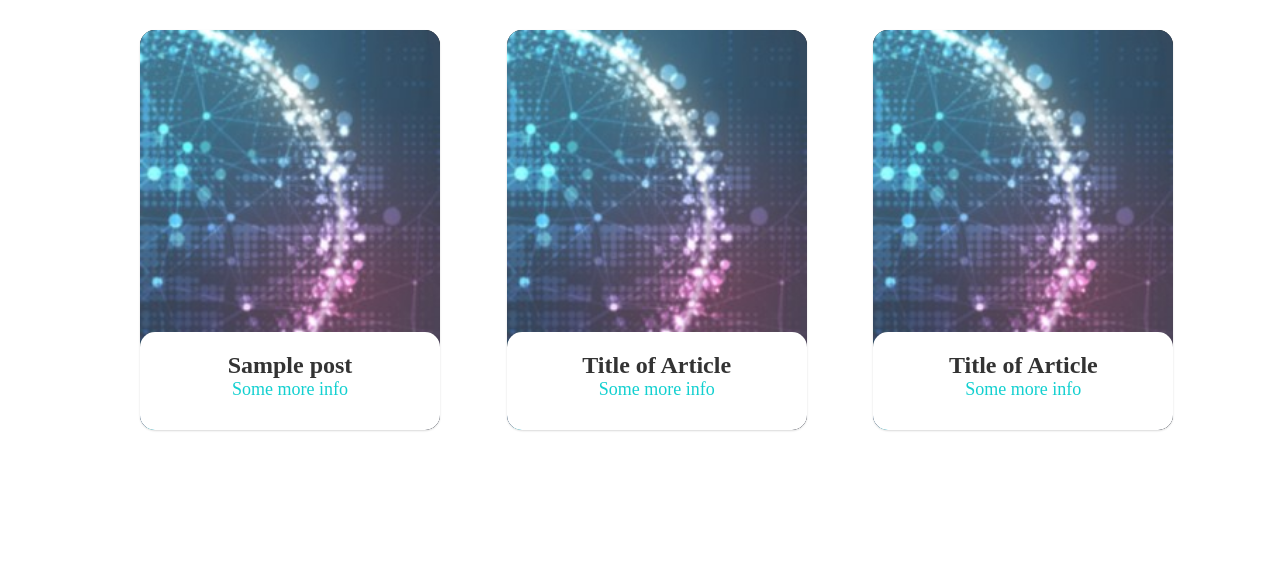
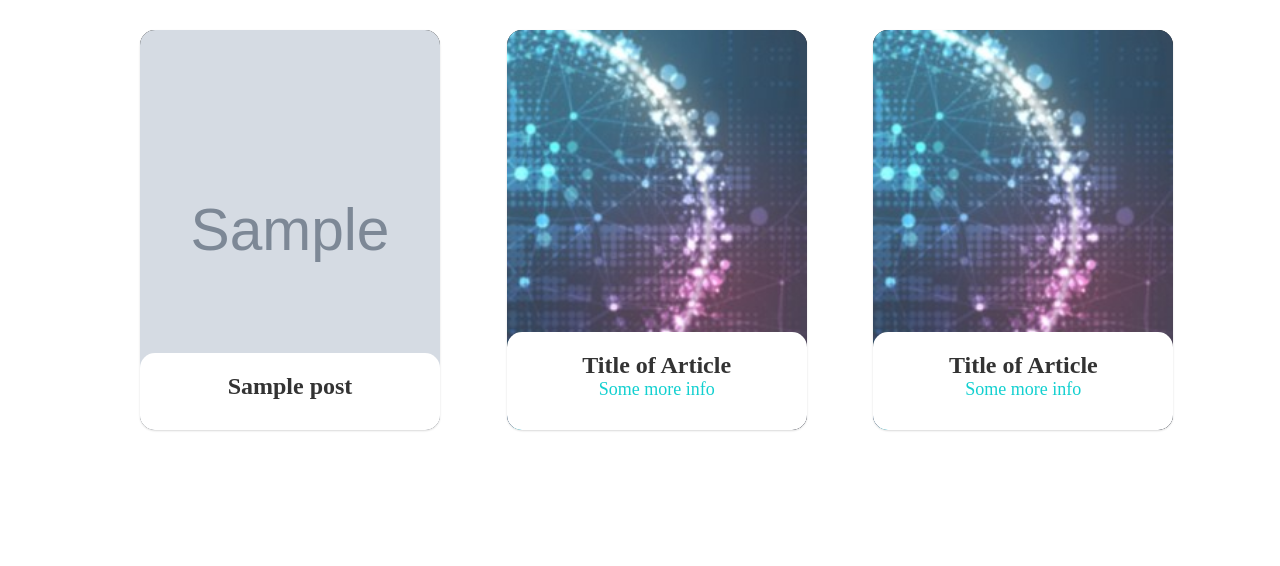
Before and after one commit to nikosevo/VGN_magazine_html, a PHP site: page /Blog.php in a window 1280 px wide. Shown: the part 116-682 px from the top of the page. Run offline with PHP 8.4, Linux system fonts and the light colour scheme; tables that the repository leaves empty or names only in its code hold one stand-in row (values such as "Sample post"); grey boxes marked "Sample" are stand-in pictures.

Commit message:
nothing really gio

```diff
--- a/Blog.php
+++ b/Blog.php
@@ -62,13 +62,13 @@
             <!--first post-->
             <div class="card">
                 <div class="image">
-                    <img src="assets/circle.jpg" />
+                    <img <?php echo "src=".$row['image'];?> />
                 </div>
                 <div class="content">
                     <div class="title"><?php echo $row['title']; ?></div>
-                    <div class="subtitle">Some more info</div>
+                    <div class="subtitle"></div>
                     <div class="bottom">
-                        <p><?php echo $row['content']; ?></p>
+                        <p><?php echo $row['description']; ?></p>
                         <button>Read More</button>
                     </div>
                 </div>
```
Also changed, not shown: assets/photo1.jpg (added).
